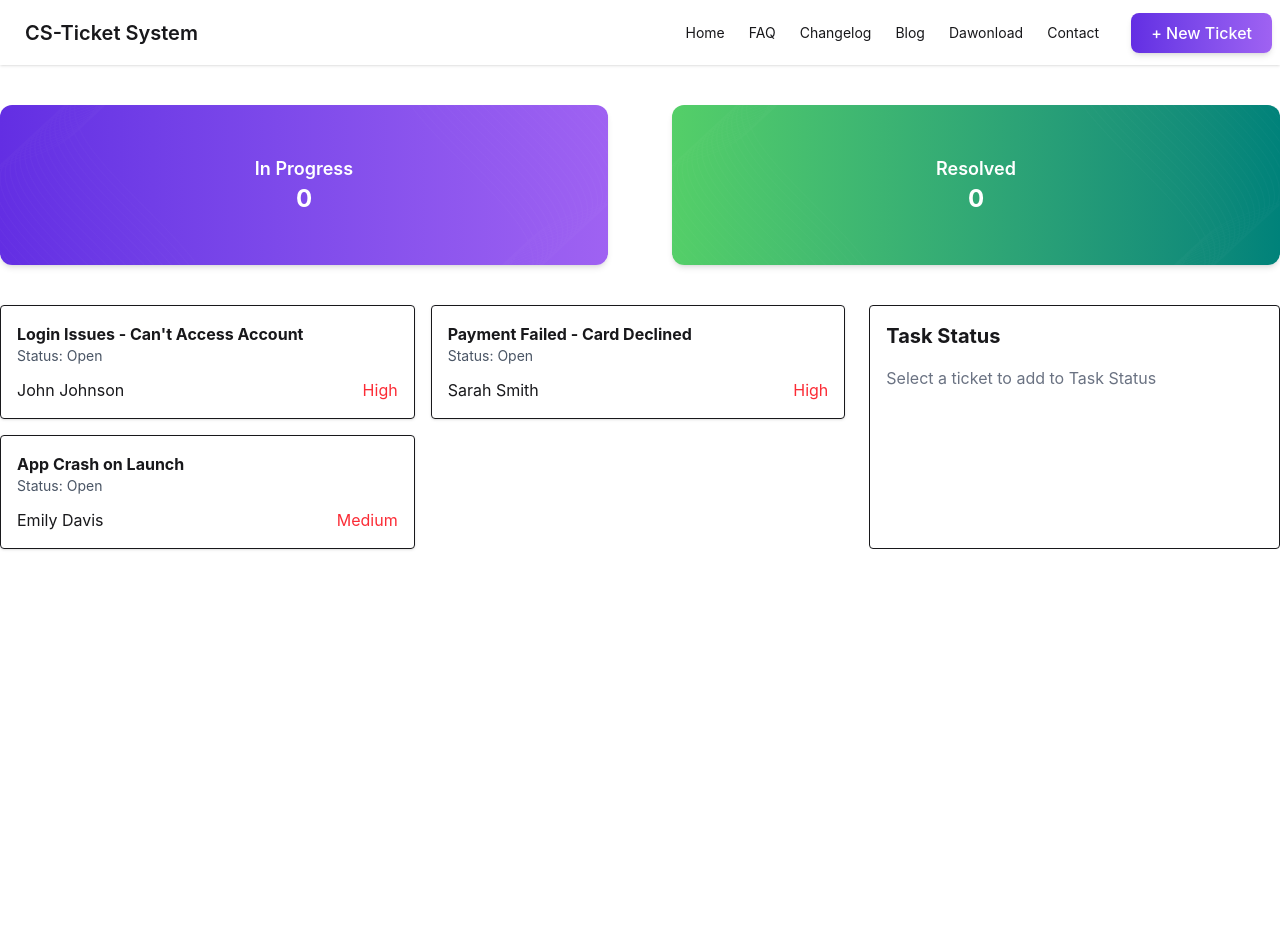
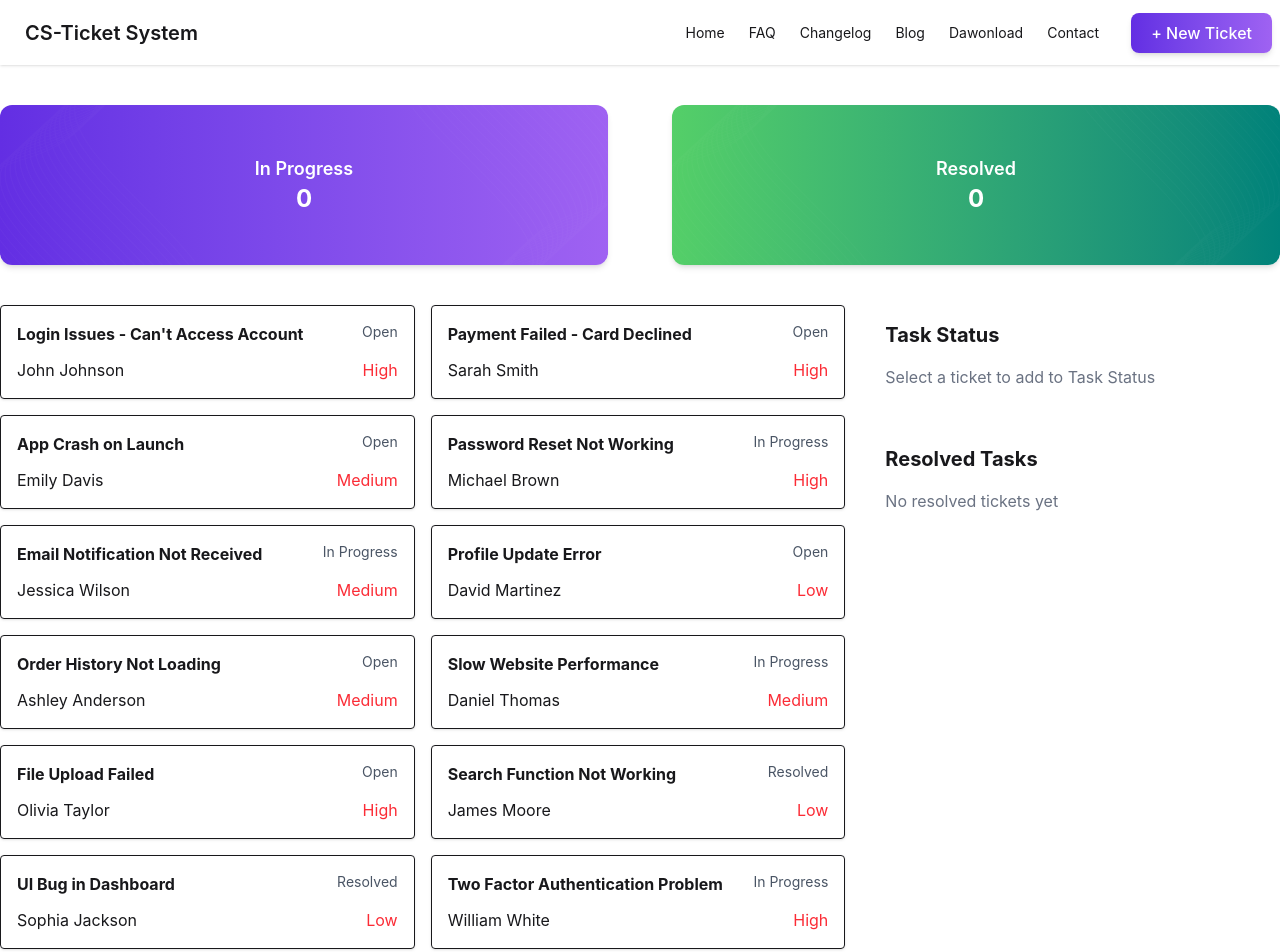
Before and after one commit to Razzak118348/customer-service-zone, a React (Vite) app: page / in a window 1280 px wide. Shown: the top 952 px of the page. Before the commit the page ends 800 px from the top, so only its background shows below. Built offline with nearby package versions, Linux system fonts and the light colour scheme.

Commit message:
add resolve task section and edit task status section

```diff
--- a/public/tickets.json
+++ b/public/tickets.json
@@ -25,5 +25,113 @@
     "priority": "Medium",
     "status": "Open",
     "createdAt": "2024-02-12"
+  },
+  {
+    "id": 1004,
+    "title": "Password Reset Not Working",
+    "description": "Customer cannot reset password.",
+    "customer": "Michael Brown",
+    "priority": "High",
+    "status": "In Progress",
+    "createdAt": "2024-02-13"
+  },
+  {
+    "id": 1005,
+    "title": "Email Notification Not Received",
+    "description": "User not receiving email notifications.",
+    "customer": "Jessica Wilson",
+    "priority": "Medium",
+    "status": "In Progress",
+    "createdAt": "2024-02-14"
+  },
+  {
+    "id": 1006,
+    "title": "Profile Update Error",
+    "description": "Error occurs when updating profile.",
+    "customer": "David Martinez",
+    "priority": "Low",
+    "status": "Open",
+    "createdAt": "2024-02-15"
+  },
+  {
+    "id": 1007,
+    "title": "Order History Not Loading",
+    "description": "Customer order history not visible.",
+    "customer": "Ashley Anderson",
+    "priority": "Medium",
+    "status": "Open",
+    "createdAt": "2024-02-16"
+  },
+  {
+    "id": 1008,
+    "title": "Slow Website Performance",
+    "description": "Website loading very slowly.",
+    "customer": "Daniel Thomas",
+    "priority": "Medium",
+    "status": "In Progress",
+    "createdAt": "2024-02-17"
+  },
+  {
+    "id": 1009,
+    "title": "File Upload Failed",
+    "description": "User unable to upload documents.",
+    "customer": "Olivia Taylor",
+    "priority": "High",
+    "status": "Open",
+    "createdAt": "2024-02-18"
+  },
+  {
+    "id": 1010,
+    "title": "Search Function Not Working",
+    "description": "Search bar returns no results.",
+    "customer": "James Moore",
+    "priority": "Low",
+    "status": "Resolved",
+    "createdAt": "2024-02-19"
+  },
+  {
+    "id": 1011,
+    "title": "UI Bug in Dashboard",
+    "description": "Alignment issues in dashboard layout.",
+    "customer": "Sophia Jackson",
+    "priority": "Low",
+    "status": "Resolved",
+    "createdAt": "2024-02-20"
+  },
+  {
+    "id": 1012,
+    "title": "Two Factor Authentication Problem",
+    "description": "OTP not arriving on phone.",
+    "customer": "William White",
+    "priority": "High",
+    "status": "In Progress",
+    "createdAt": "2024-02-21"
+  },
+  {
+    "id": 1013,
+    "title": "Subscription Renewal Failed",
+    "description": "Customer subscription not renewing.",
+    "customer": "Emma Harris",
+    "priority": "High",
+    "status": "Open",
+    "createdAt": "2024-02-22"
+  },
+  {
+    "id": 1014,
+    "title": "Mobile Layout Issue",
+    "description": "Layout breaks on mobile devices.",
+    "customer": "Benjamin Clark",
+    "priority": "Medium",
+    "status": "Resolved",
+    "createdAt": "2024-02-23"
+  },
+  {
+    "id": 1015,
+    "title": "Logout Button Not Responding",
+    "description": "User cannot logout from account.",
+    "customer": "Isabella Lewis",
+    "priority": "Low",
+    "status": "Open",
+    "createdAt": "2024-02-24"
   }
 ]
--- a/src/App.jsx
+++ b/src/App.jsx
@@ -6,22 +6,34 @@
 import ticketsData from "../public/tickets.json"
 import TicketCard from './Component/TicketCard/TicketCard';
 import TaskStatus from './Component/TaskStatus/TaskStatus';
+import { toast } from 'react-toastify';
+import ResolvedTask from './Component/ResolvedTask/ResolvedTask';
 function App() {
- const [tickets, setTickets] = useState(ticketsData);
+ const tickets = ticketsData;
   const [tasks, setTasks] = useState([]);
   const [resolved, setResolved] = useState([]);
 
 const handleSelect = (ticket) => {
+
+  const exists = tasks.find(t => t.id === ticket.id);
+
+  if(exists){
+    toast.warning("Ticket already in progress ⚠️");
+    return;
+  }
+
+  toast.success("Ticket added to task status");
+
   setTasks([...tasks, ticket]);
 };
 
 const handleComplete = (id) => {
 
-    const completed = tasks.find(t => t.id === id);
+  const completedTask = tasks.find(task => task.id === id);
 
-    setTasks(tasks.filter(t => t.id !== id));
-    setResolved([...resolved, completed]);
-    setTickets(tickets.filter(t => t.id !== id));
+  setTasks(tasks.filter(task => task.id !== id));
+
+  setResolved([...resolved, completedTask]);
 };
 
   return (
@@ -46,10 +58,13 @@
           ))}
         </div>
 
+       <div>
          <TaskStatus
           tasks={tasks}
           handleComplete={handleComplete}
         />
+        <ResolvedTask resolved={resolved} />
+       </div>
 
       </div>
 
--- /dev/null
+++ b/src/Component/ResolvedTask/ResolvedTask.jsx
@@ -0,0 +1,27 @@
+import React from "react";
+
+const ResolvedTask = ({ resolved }) => {
+  return (
+    <div className="p-4   mt-6">
+      <h2 className="text-xl font-bold mb-4">Resolved Tasks</h2>
+
+      {resolved.length === 0 && (
+        <p className="text-gray-500">No resolved tickets yet</p>
+      )}
+
+      {resolved.map((task) => (
+        <div
+          key={task.id}
+          className="border-b py-2 flex justify-between"
+        >
+          <span>{task.title}</span>
+          <span className="text-green-600 font-semibold">
+            Completed
+          </span>
+        </div>
+      ))}
+    </div>
+  );
+};
+
+export default ResolvedTask;
--- a/src/Component/TaskStatus/TaskStatus.jsx
+++ b/src/Component/TaskStatus/TaskStatus.jsx
@@ -4,13 +4,13 @@
 
   const handleClick = (id, title) => {
 
-    toast.success(`${title} marked as completed ✅`);
+    toast.success(`${title} marked as completed`);
 
     handleComplete(id);
   };
 
   return (
-    <div className="p-4 border rounded">
+    <div className="p-4 ">
       <h2 className="text-xl font-bold mb-4">Task Status</h2>
 
       {tasks.length === 0 && (
--- a/src/Component/TicketCard/TicketCard.jsx
+++ b/src/Component/TicketCard/TicketCard.jsx
@@ -5,8 +5,8 @@
         <div onClick={()=>handleSelect(ticket)}
         className='border p-4 rounded shadow cursor-pointer'
         >
-            <h3 className='font-bold'> {ticket.title}</h3>
-            <p className='text-sm text-gray-600'>Status: {ticket.status}</p>
+<div className='flex justify-between '><h3 className='font-bold'> {ticket.title}</h3>
+            <p className='text-sm text-gray-600'> {ticket.status}</p></div>
             <div className='flex justify-between mt-3'>
                 <span>{ticket.customer}</span>
                 <span className='text-red-500'>{ticket.priority}</span>
```
Lines whose indentation alone changed are shown as unchanged.
